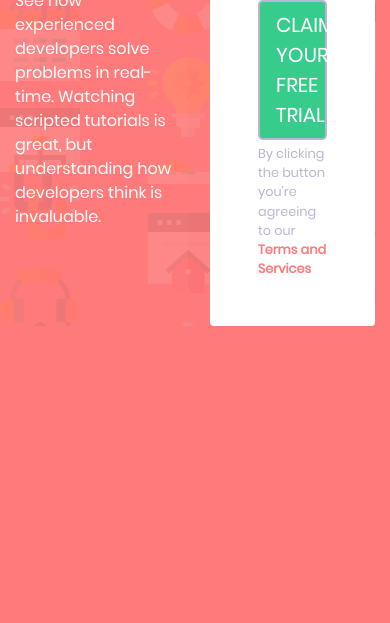
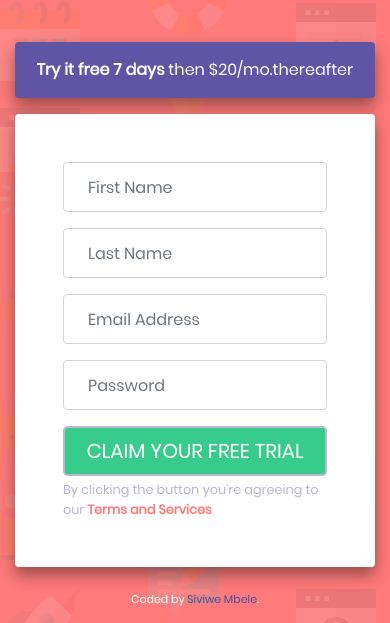
Before and after one commit to siviweMbele/Sign-Up-Form, a plain HTML site: page index.html in a window 390 px wide. Shown: the part 628-1251 px from the top of the page. Before the commit the page ends 954 px from the top, so only its background shows below. Drawn offline with nearby package versions, Linux system fonts and the light colour scheme.

Commit message:
Apply mobile styling

```diff
--- a/index.html
+++ b/index.html
@@ -13,15 +13,15 @@
 <body>
 
 
-  <div class="container center">
-    <div class="row">
-      <section id="informationtext" class="col pt-18">
+  <div class="container center mb-4">
+    <div class="row mt-sm-5">
+      <section id="informationtext" class="col-sm pt-12 mt-sm-5 text-center text-sm-left">
         <h1>Learn to code by watching others</h1>
         <p>See how experienced developers solve problems in real-time.
           Watching scripted tutorials is great, but understanding how developers think is invaluable.</p>
       </section>
 
-      <section id="sign-up" class="col pt-12">
+      <section id="sign-up" class="col-sm pt-12">
         <header class="p-3 mb-3 rounded text-center"><span>Try it free 7 days</span> then $20/mo.thereafter</header>
         <form action="" class="p-5 rounded">
           <div class="form-group">
@@ -49,10 +49,9 @@
   </div>
 
   <footer>
-    <!-- <p class="attribution">
-      Challenge by <a href="https://www.frontendmentor.io?ref=challenge" target="_blank">Frontend Mentor</a>.
+    <p class="attribution">
       Coded by <a href="http://siviwembele.com/" target="_blank">Siviwe Mbele</a>.
-    </p> -->
+    </p>
   </footer>
 
 <script src="https://code.jquery.com/jquery-3.5.1.slim.min.js" integrity="sha384-DfXdz2htPH0lsSSs5nCTpuj/zy4C+OGpamoFVy38MVBnE+IbbVYUew+OrCXaRkfj" crossorigin="anonymous"></script>
--- a/styles/styles.css
+++ b/styles/styles.css
@@ -46,10 +46,11 @@ body
 
 #sign-up form{
     background-color: #ffffff;
+    box-shadow: 0 0.5rem 1rem rgba(0,0,0,0.4)!important;
 }
 
-.pt-18 {
-    padding-top: 18.25rem !important;
+.pt-10 {
+    padding-top: 10.25rem !important;
 }
 
 .pt-12 {
```
